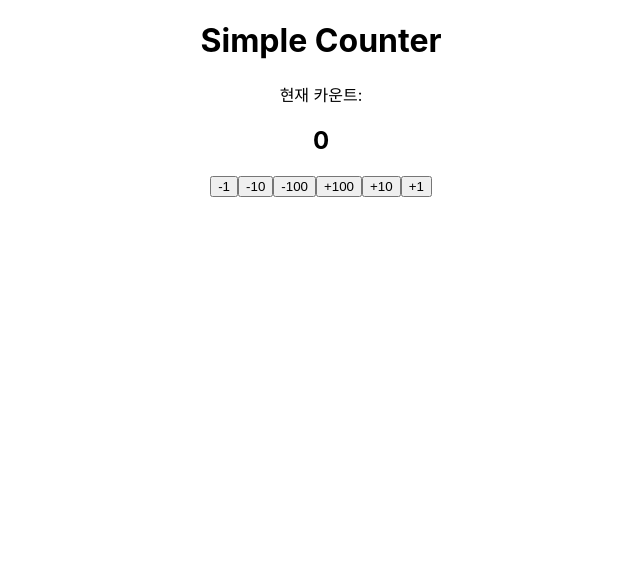
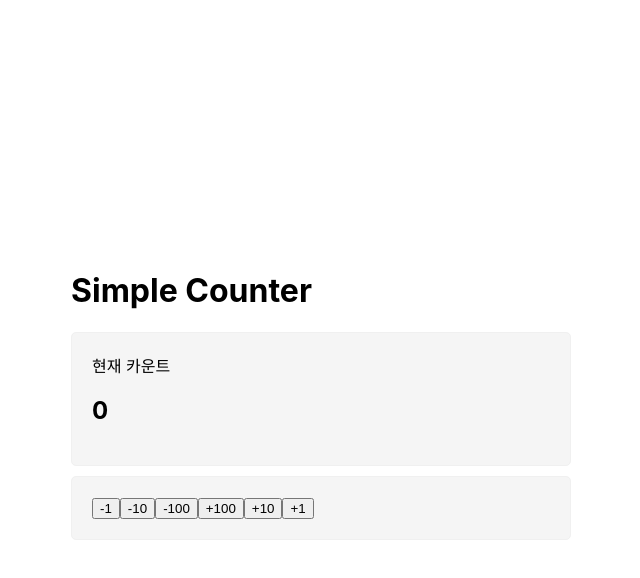
Before and after one commit to sojeong0302/counter, a React (Create React App) app: page / in a window 1280 px wide. Shown: the top 578 px of the page, without its empty margins (319-959 px from the left). Built offline with nearby package versions, Linux system fonts and the light colour scheme.

Commit message:
style : css 수정

```diff
--- a/src/App.css
+++ b/src/App.css
@@ -1,38 +1,19 @@
-.App {
-  text-align: center;
+body {
+  display: flex;
+  justify-content: center;
+  align-items: center;
+  height: 100vh;
 }
 
-.App-logo {
-  height: 40vmin;
-  pointer-events: none;
+.App {
+  margin: 0 auto;
+  width: 500px;
 }
 
-@media (prefers-reduced-motion: no-preference) {
-  .App-logo {
-    animation: App-logo-spin infinite 20s linear;
-  }
+.App > section {
+  padding: 20px;
+  background-color: rgb(245, 245, 245);
+  border: 1px solid rgb(240, 240, 240);
+  border-radius: 5px;
+  margin-bottom: 10px;
 }
-
-.App-header {
-  background-color: #282c34;
-  min-height: 100vh;
-  display: flex;
-  flex-direction: column;
-  align-items: center;
-  justify-content: center;
-  font-size: calc(10px + 2vmin);
-  color: white;
-}
-
-.App-link {
-  color: #61dafb;
-}
-
-@keyframes App-logo-spin {
-  from {
-    transform: rotate(0deg);
-  }
-  to {
-    transform: rotate(360deg);
-  }
-}
--- a/src/component/Viewer.js
+++ b/src/component/Viewer.js
@@ -1,7 +1,7 @@
 const Viewer = () => {
   return (
     <div>
-      <div>현재 카운트: </div>
+      <div>현재 카운트</div>
       <h1>0</h1>
     </div>
   );
```
